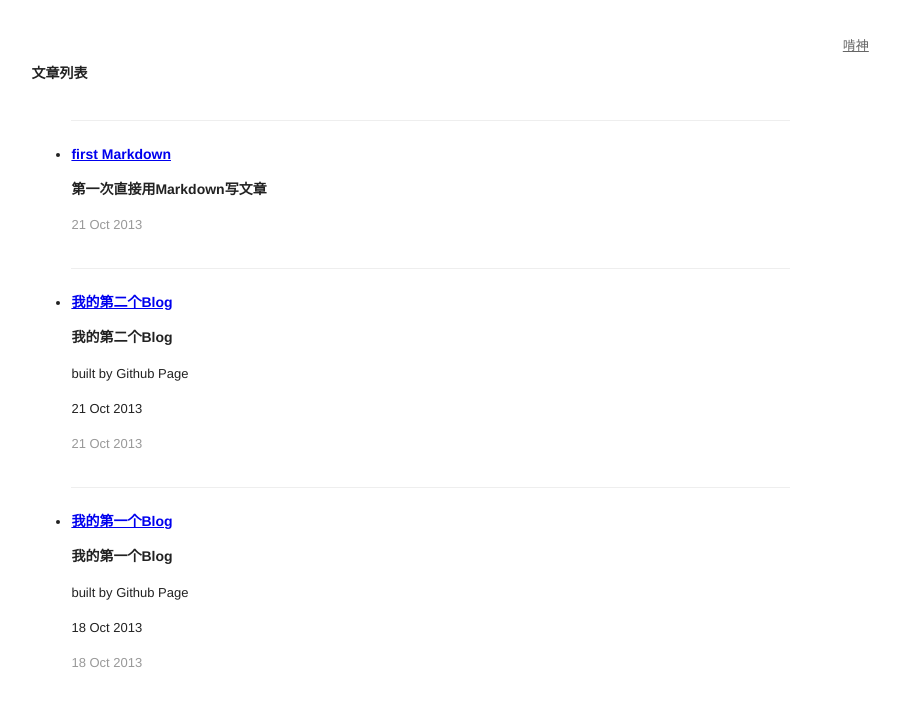
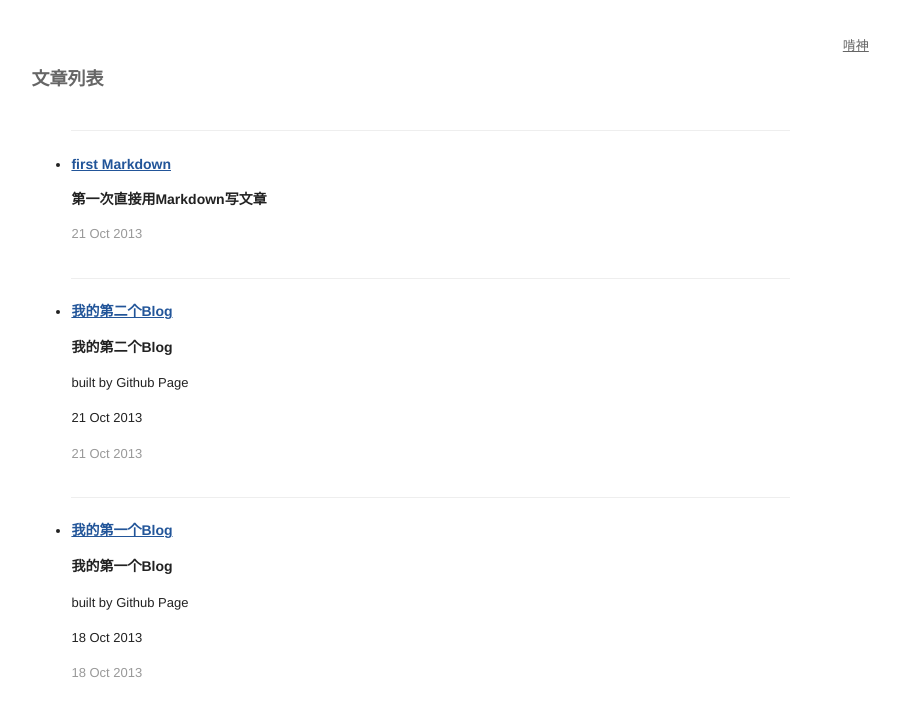
Before and after one commit to kenshinlin/archives, a Jekyll site: the page built from index.html, in a window 1280 px wide. Shown: the top 716 px of the page, without its empty margins (103-1003 px from the left). Built offline with Jekyll 4.4.1, drawn with Linux system fonts in a browser that asks for light colours.

Commit message:
Update style.css

```diff
--- a/css/style.css
+++ b/css/style.css
@@ -39,7 +39,8 @@ body{
 
 /*index*/
 .idx-title-block h1{
-  font-size: 14px;
+  font-size: 18px;
+  color:#666;
 }
 
 .idx-article-list li{
@@ -54,6 +55,9 @@ body{
 
 .idx-article-list h2{
   font-size: 14px;
+}
+.idx-article-list a{
+  color:#259;
 }
 
 }
```
